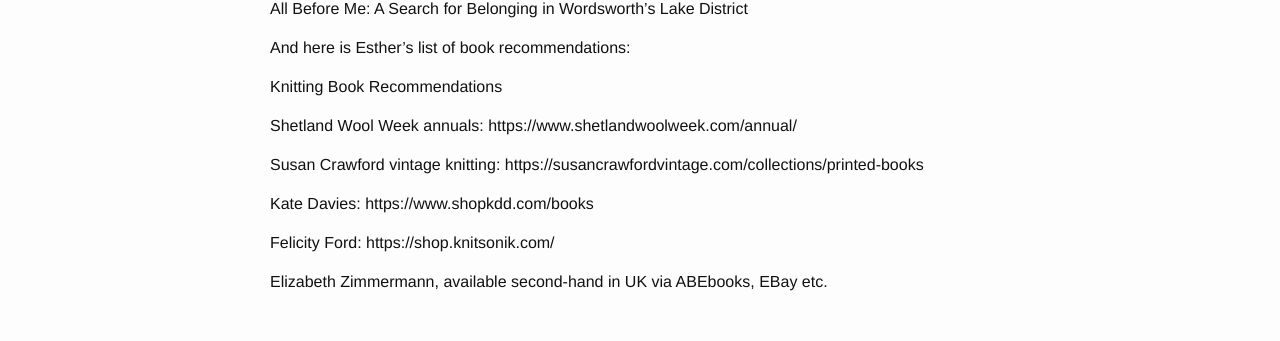
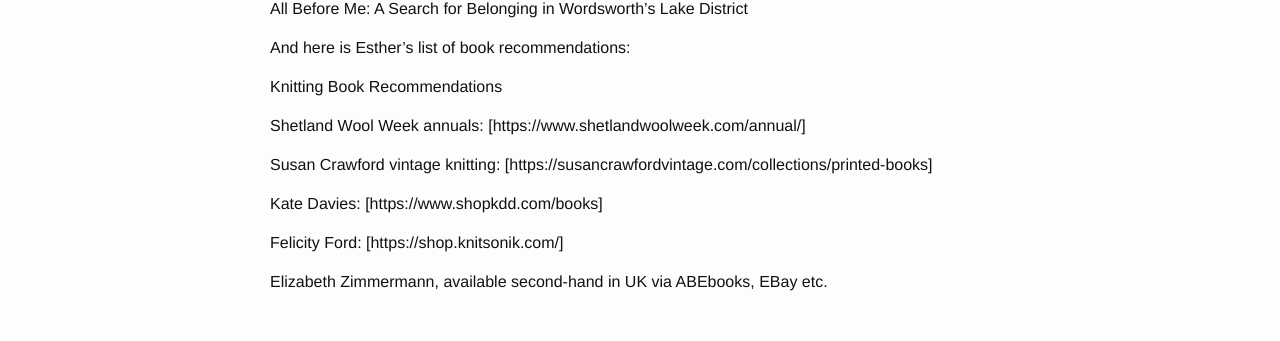
Before and after one commit to jli05/jli05.github.io, a Jekyll site: the page built from _posts/2024-02-20-Knitting.md, in a window 1280 px wide. Shown: the part 281-622 px from the top of the page. Built offline with Jekyll 4.4.1, drawn with Linux system fonts in a browser that asks for light colours.

Commit message:
update links

```diff
--- a/_posts/2024-02-20-Knitting.md
+++ b/_posts/2024-02-20-Knitting.md
@@ -13,12 +13,12 @@
 
 Knitting Book Recommendations
 
-Shetland Wool Week annuals: https://www.shetlandwoolweek.com/annual/
+Shetland Wool Week annuals: [https://www.shetlandwoolweek.com/annual/]
 
-Susan Crawford vintage knitting: https://susancrawfordvintage.com/collections/printed-books
+Susan Crawford vintage knitting: [https://susancrawfordvintage.com/collections/printed-books]
 
-Kate Davies: https://www.shopkdd.com/books
+Kate Davies: [https://www.shopkdd.com/books]
 
-Felicity Ford: https://shop.knitsonik.com/
+Felicity Ford: [https://shop.knitsonik.com/]
 
 Elizabeth Zimmermann, available second-hand in UK via ABEbooks, EBay etc.
```
